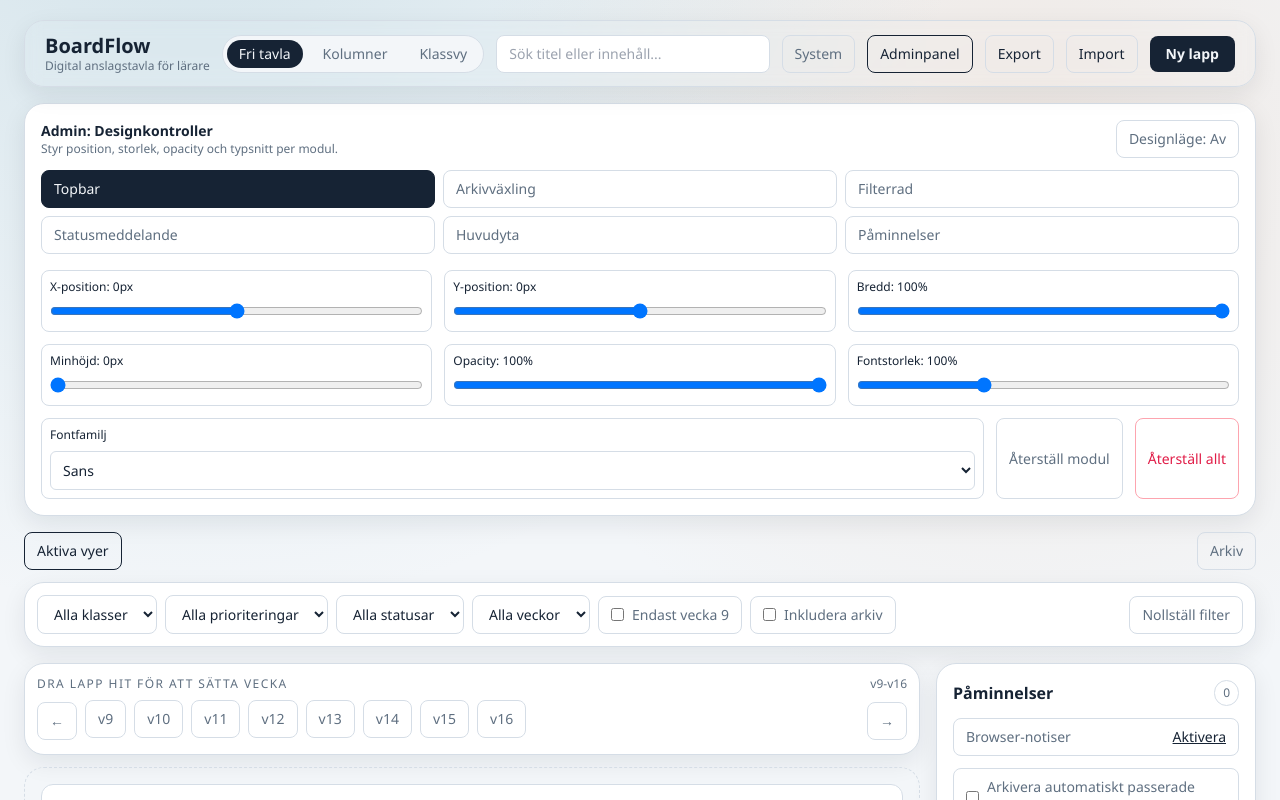
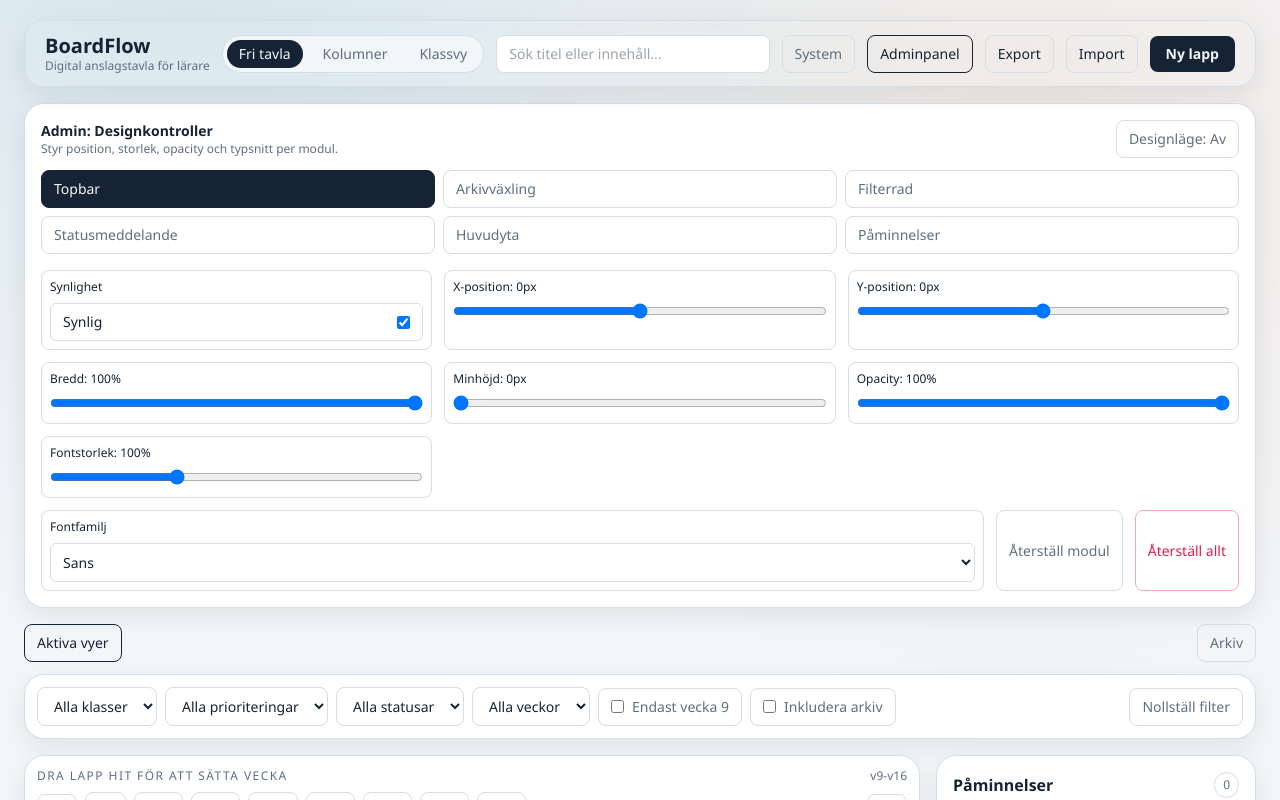
Before and after one commit to MrEspaano/MrEspaanoWeb, a Next.js app: page / in a window 1280 px wide. Both pictures are taken after a click on the button "Adminpanel". Shown: the top 800 px of the page. Built offline with nearby package versions, Linux system fonts and the light colour scheme.

Commit message:
feat: allow hiding modules in live admin design mode

```diff
--- a/components/admin-design-panel.tsx
+++ b/components/admin-design-panel.tsx
@@ -59,6 +59,18 @@ export function AdminDesignPanel({
       </div>
 
       <div className="mt-4 grid gap-3 md:grid-cols-2 xl:grid-cols-3">
+        <label className="rounded-lg border border-board-border p-2 text-xs">
+          Synlighet
+          <div className="mt-2 flex items-center justify-between rounded-md border border-board-border px-3 py-2 text-sm">
+            <span>{currentStyle.visible ? "Synlig" : "Dold"}</span>
+            <input
+              type="checkbox"
+              checked={currentStyle.visible}
+              onChange={(event) => onUpdateStyle(currentModule, { visible: event.target.checked })}
+            />
+          </div>
+        </label>
+
         <label className="rounded-lg border border-board-border p-2 text-xs">
           X-position: {currentStyle.offsetX}px
           <input
--- a/components/design-module-shell.tsx
+++ b/components/design-module-shell.tsx
@@ -23,11 +23,17 @@ export function DesignModuleShell({
 }: DesignModuleShellProps) {
   const moduleStyle = design.modules[moduleId];
   const isSelected = design.enabled && canEdit && design.selectedModule === moduleId;
+  const isHidden = !moduleStyle.visible;
+
+  if (isHidden && !(design.enabled && canEdit)) {
+    return null;
+  }
 
   const style: CSSProperties = {
+    display: isHidden ? "block" : undefined,
     width: `${moduleStyle.widthPercent}%`,
     minHeight: moduleStyle.minHeight > 0 ? `${moduleStyle.minHeight}px` : undefined,
-    opacity: moduleStyle.opacity,
+    opacity: isHidden ? 0.35 : moduleStyle.opacity,
     fontSize: `${Math.round(moduleStyle.fontScale * 100)}%`,
     fontFamily: FONT_FAMILY_STACKS[moduleStyle.fontFamily],
     transform:
@@ -55,7 +61,7 @@ export function DesignModuleShell({
               : "border-board-border bg-board-panel/95 text-board-muted"
           }`}
         >
-          {MODULE_LABELS[moduleId]}
+          {MODULE_LABELS[moduleId]} {isHidden ? "(Dold)" : ""}
         </div>
       ) : null}
       {design.enabled && canEdit ? (
--- a/lib/constants.ts
+++ b/lib/constants.ts
@@ -69,6 +69,7 @@ export const DEFAULT_VIEW: BoardViewState = {
 
 function createDefaultModuleStyle(): ModuleDesignStyle {
   return {
+    visible: true,
     offsetX: 0,
     offsetY: 0,
     widthPercent: 100,
--- a/lib/storage.ts
+++ b/lib/storage.ts
@@ -71,6 +71,7 @@ function normalizeModuleStyle(value: unknown): ModuleDesignStyle {
   const candidate = value as Partial<ModuleDesignStyle>;
 
   return {
+    visible: typeof candidate.visible === "boolean" ? candidate.visible : DEFAULT_MODULE_STYLE.visible,
     offsetX: typeof candidate.offsetX === "number" ? clamp(candidate.offsetX, -900, 900) : DEFAULT_MODULE_STYLE.offsetX,
     offsetY: typeof candidate.offsetY === "number" ? clamp(candidate.offsetY, -900, 900) : DEFAULT_MODULE_STYLE.offsetY,
     widthPercent:
--- a/lib/types.ts
+++ b/lib/types.ts
@@ -50,6 +50,7 @@ export interface BoardSettings {
 }
 
 export interface ModuleDesignStyle {
+  visible: boolean;
   offsetX: number;
   offsetY: number;
   widthPercent: number;
--- a/store/board-store.ts
+++ b/store/board-store.ts
@@ -127,6 +127,9 @@ function clamp(value: number, min: number, max: number) {
 
 function normalizeModuleStylePartial(partial: Partial<ModuleDesignStyle>) {
   const next: Partial<ModuleDesignStyle> = {};
+  if (typeof partial.visible === "boolean") {
+    next.visible = partial.visible;
+  }
   if (typeof partial.offsetX === "number") {
     next.offsetX = clamp(Math.round(partial.offsetX), -900, 900);
   }
```
